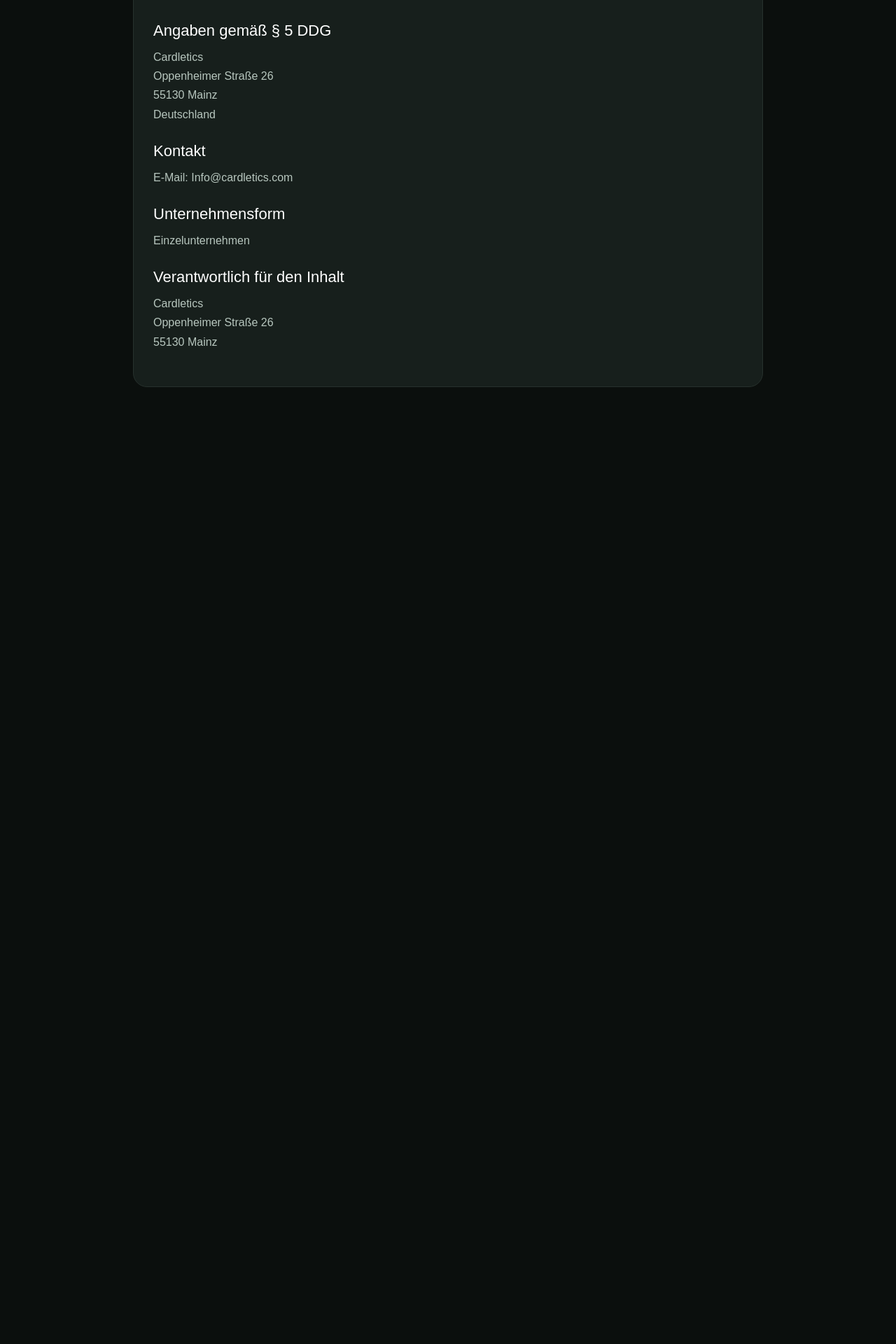
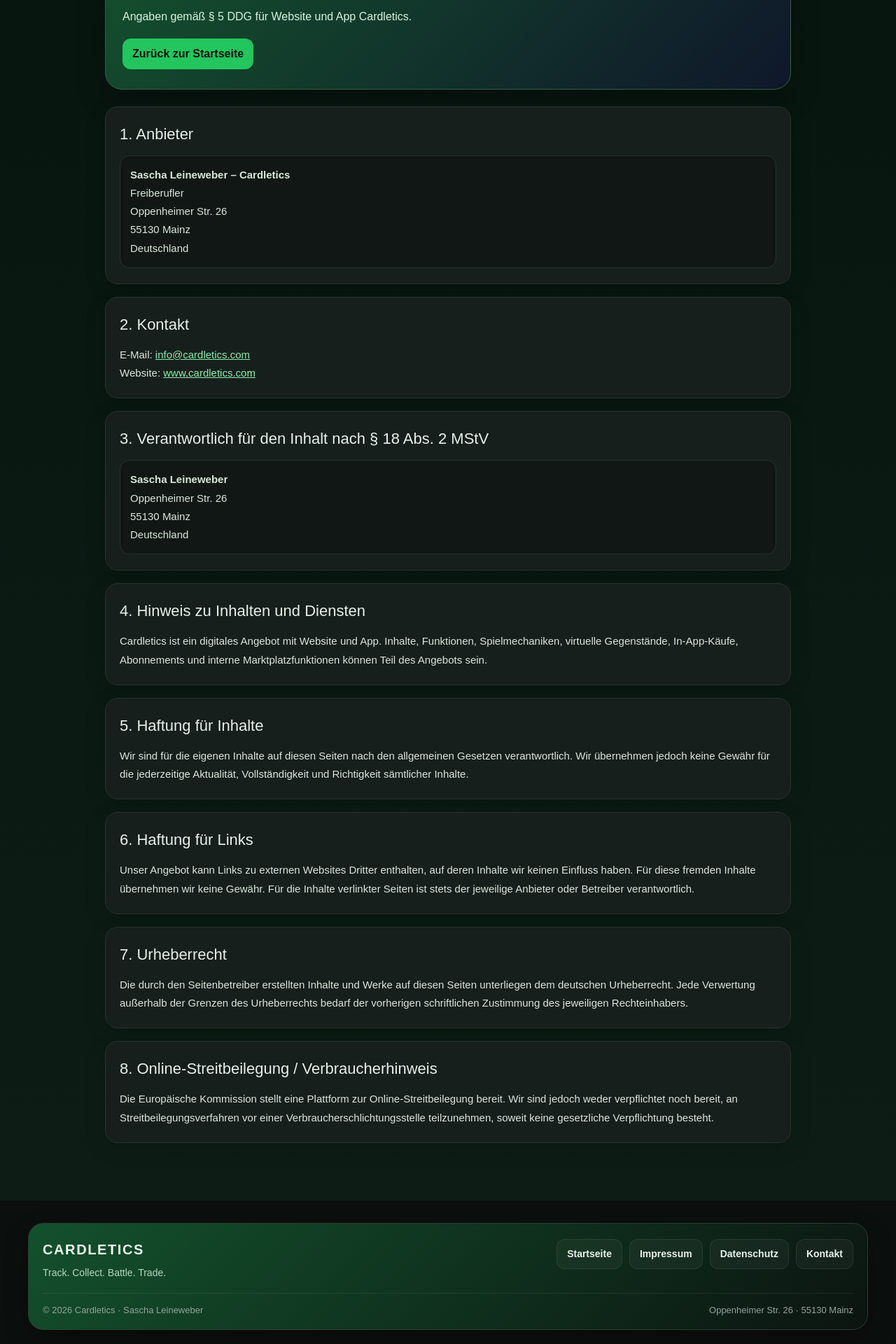
Before and after one commit to Cardletics/cardletics-admin, a Next.js app: page /impressum in a window 1280 px wide. Shown: the part 145-2065 px from the top of the page at 70% size. Before the commit the page ends 800 px from the top, so only its background shows below. Built offline with nearby package versions, Linux system fonts and the light colour scheme.

Commit message:
fix homepage

```diff
--- a/app/datenschutz/page.tsx
+++ b/app/datenschutz/page.tsx
@@ -1,4 +1,5 @@
 import type { CSSProperties } from "react";
+import Link from "next/link";
 
 export default function PrivacyPage() {
   return (
@@ -7,10 +8,13 @@
         <div style={heroStyle}>
           <span style={eyebrowStyle}>Datenschutz</span>
           <h1 style={titleStyle}>Datenschutzerklärung</h1>
-          <p style={subtitleStyle}>
-            Für die Website und die App Cardletics.
-          </p>
+          <p style={subtitleStyle}>Für die Website und die App Cardletics.</p>
           <p style={metaStyle}>Stand: 27.04.2026</p>
+          <div style={heroActionsStyle}>
+            <Link href="/" style={backButtonStyle}>
+              Zurück zur Startseite
+            </Link>
+          </div>
         </div>
 
         <Section title="1. Verantwortlicher">
@@ -238,9 +242,7 @@
             insbesondere Name, E-Mail-Adresse, Betreff und Nachricht, zur
             Bearbeitung deiner Anfrage.
           </p>
-          <p>
-            Support erfolgt derzeit per E-Mail.
-          </p>
+          <p>Support erfolgt derzeit per E-Mail.</p>
         </Section>
 
         <Section title="11. Hosting, Infrastruktur und eingesetzte Dienste">
@@ -473,6 +475,26 @@
   fontSize: "14px",
 };
 
+const heroActionsStyle: CSSProperties = {
+  marginTop: "18px",
+  display: "flex",
+  flexWrap: "wrap",
+  gap: "10px",
+};
+
+const backButtonStyle: CSSProperties = {
+  display: "inline-flex",
+  alignItems: "center",
+  justifyContent: "center",
+  minHeight: "44px",
+  padding: "10px 14px",
+  borderRadius: "12px",
+  background: "#22c55e",
+  color: "#08130c",
+  fontWeight: 700,
+  textDecoration: "none",
+};
+
 const sectionStyle: CSSProperties = {
   background: "#171f1c",
   borderRadius: "18px",
--- a/app/impressum/page.tsx
+++ b/app/impressum/page.tsx
@@ -1,97 +1,219 @@
+import type { CSSProperties } from "react";
 import Link from "next/link";
 
 export default function ImpressumPage() {
   return (
     <main style={pageStyle}>
-      <div style={cardStyle}>
-        <Link href="/" style={backLinkStyle}>
-          ← Zurück zur Startseite
-        </Link>
+      <div style={containerStyle}>
+        <div style={heroStyle}>
+          <span style={eyebrowStyle}>Impressum</span>
+          <h1 style={titleStyle}>Impressum</h1>
+          <p style={subtitleStyle}>Angaben gemäß § 5 DDG für Website und App Cardletics.</p>
+          <div style={heroActionsStyle}>
+            <Link href="/" style={backButtonStyle}>
+              Zurück zur Startseite
+            </Link>
+          </div>
+        </div>
 
-        <h1 style={titleStyle}>Impressum</h1>
-
-        <section style={sectionStyle}>
-          <h2 style={headingStyle}>Angaben gemäß § 5 DDG</h2>
-          <p style={textStyle}>
-            Cardletics
+        <Section title="1. Anbieter">
+          <p style={addressStyle}>
+            <strong>Sascha Leineweber – Cardletics</strong>
             <br />
-            Oppenheimer Straße 26
+            Freiberufler
+            <br />
+            Oppenheimer Str. 26
             <br />
             55130 Mainz
             <br />
             Deutschland
           </p>
-        </section>
+        </Section>
 
-        <section style={sectionStyle}>
-          <h2 style={headingStyle}>Kontakt</h2>
-          <p style={textStyle}>E-Mail: Info@cardletics.com</p>
-        </section>
+        <Section title="2. Kontakt">
+          <p>
+            E-Mail: <a href="mailto:info@cardletics.com" style={linkStyle}>info@cardletics.com</a>
+          </p>
+          <p>
+            Website: <a href="https://www.cardletics.com" style={linkStyle}>www.cardletics.com</a>
+          </p>
+        </Section>
 
-        <section style={sectionStyle}>
-          <h2 style={headingStyle}>Unternehmensform</h2>
-          <p style={textStyle}>Einzelunternehmen</p>
-        </section>
-
-        <section style={sectionStyle}>
-          <h2 style={headingStyle}>Verantwortlich für den Inhalt</h2>
-          <p style={textStyle}>
-            Cardletics
+        <Section title="3. Verantwortlich für den Inhalt nach § 18 Abs. 2 MStV">
+          <p style={addressStyle}>
+            <strong>Sascha Leineweber</strong>
             <br />
-            Oppenheimer Straße 26
+            Oppenheimer Str. 26
             <br />
             55130 Mainz
+            <br />
+            Deutschland
           </p>
-        </section>
+        </Section>
+
+        <Section title="4. Hinweis zu Inhalten und Diensten">
+          <p>
+            Cardletics ist ein digitales Angebot mit Website und App. Inhalte,
+            Funktionen, Spielmechaniken, virtuelle Gegenstände, In-App-Käufe,
+            Abonnements und interne Marktplatzfunktionen können Teil des
+            Angebots sein.
+          </p>
+        </Section>
+
+        <Section title="5. Haftung für Inhalte">
+          <p>
+            Wir sind für die eigenen Inhalte auf diesen Seiten nach den
+            allgemeinen Gesetzen verantwortlich. Wir übernehmen jedoch keine
+            Gewähr für die jederzeitige Aktualität, Vollständigkeit und
+            Richtigkeit sämtlicher Inhalte.
+          </p>
+        </Section>
+
+        <Section title="6. Haftung für Links">
+          <p>
+            Unser Angebot kann Links zu externen Websites Dritter enthalten, auf
+            deren Inhalte wir keinen Einfluss haben. Für diese fremden Inhalte
+            übernehmen wir keine Gewähr. Für die Inhalte verlinkter Seiten ist
+            stets der jeweilige Anbieter oder Betreiber verantwortlich.
+          </p>
+        </Section>
+
+        <Section title="7. Urheberrecht">
+          <p>
+            Die durch den Seitenbetreiber erstellten Inhalte und Werke auf
+            diesen Seiten unterliegen dem deutschen Urheberrecht. Jede
+            Verwertung außerhalb der Grenzen des Urheberrechts bedarf der
+            vorherigen schriftlichen Zustimmung des jeweiligen Rechteinhabers.
+          </p>
+        </Section>
+
+        <Section title="8. Online-Streitbeilegung / Verbraucherhinweis">
+          <p>
+            Die Europäische Kommission stellt eine Plattform zur
+            Online-Streitbeilegung bereit. Wir sind jedoch weder verpflichtet
+            noch bereit, an Streitbeilegungsverfahren vor einer
+            Verbraucherschlichtungsstelle teilzunehmen, soweit keine gesetzliche
+            Verpflichtung besteht.
+          </p>
+        </Section>
       </div>
     </main>
   );
 }
 
-const pageStyle: React.CSSProperties = {
+function Section({
+  title,
+  children,
+}: {
+  title: string;
+  children: React.ReactNode;
+}) {
+  return (
+    <section style={sectionStyle}>
+      <h2 style={sectionTitleStyle}>{title}</h2>
+      <div style={sectionContentStyle}>{children}</div>
+    </section>
+  );
+}
+
+const pageStyle: CSSProperties = {
   minHeight: "100vh",
-  background: "#0b0f0d",
-  padding: "24px",
-  color: "#e7f1eb",
-  fontFamily: "Arial, sans-serif",
+  background: "linear-gradient(180deg, #07150f 0%, #0d1d16 100%)",
+  padding: "32px 16px 64px",
+  color: "#eaf6ee",
 };
 
-const cardStyle: React.CSSProperties = {
-  maxWidth: "900px",
+const containerStyle: CSSProperties = {
+  maxWidth: "980px",
   margin: "0 auto",
-  background: "#171f1c",
-  border: "1px solid #27312d",
-  borderRadius: "20px",
-  padding: "28px",
 };
 
-const backLinkStyle: React.CSSProperties = {
-  color: "#86efac",
+const heroStyle: CSSProperties = {
+  background: "linear-gradient(135deg, #14532d 0%, #0f172a 100%)",
+  border: "1px solid #2f5f45",
+  borderRadius: "24px",
+  padding: "28px 24px",
+  boxShadow: "0 14px 40px rgba(0,0,0,0.28)",
+  marginBottom: "24px",
+};
+
+const eyebrowStyle: CSSProperties = {
+  display: "inline-block",
+  padding: "6px 10px",
+  borderRadius: "999px",
+  background: "rgba(34,197,94,0.12)",
+  color: "#bbf7d0",
+  fontSize: "12px",
+  fontWeight: 700,
+  letterSpacing: "0.03em",
+  marginBottom: "12px",
+};
+
+const titleStyle: CSSProperties = {
+  margin: 0,
+  fontSize: "38px",
+  lineHeight: 1.08,
+  color: "#ffffff",
+};
+
+const subtitleStyle: CSSProperties = {
+  marginTop: "12px",
+  marginBottom: 0,
+  color: "#d7f5df",
+  fontSize: "16px",
+  lineHeight: 1.6,
+};
+
+const heroActionsStyle: CSSProperties = {
+  marginTop: "18px",
+  display: "flex",
+  flexWrap: "wrap",
+  gap: "10px",
+};
+
+const backButtonStyle: CSSProperties = {
+  display: "inline-flex",
+  alignItems: "center",
+  justifyContent: "center",
+  minHeight: "44px",
+  padding: "10px 14px",
+  borderRadius: "12px",
+  background: "#22c55e",
+  color: "#08130c",
+  fontWeight: 700,
   textDecoration: "none",
-  display: "inline-block",
+};
+
+const sectionStyle: CSSProperties = {
+  background: "#171f1c",
+  borderRadius: "18px",
+  padding: "22px 20px",
+  border: "1px solid #27312d",
+  boxShadow: "0 8px 30px rgba(0,0,0,0.16)",
   marginBottom: "18px",
 };
 
-const titleStyle: React.CSSProperties = {
+const sectionTitleStyle: CSSProperties = {
   marginTop: 0,
-  marginBottom: "20px",
-  fontSize: "38px",
-  color: "#ffffff",
+  marginBottom: "14px",
+  fontSize: "22px",
+  color: "#e7f1eb",
 };
 
-const sectionStyle: React.CSSProperties = {
-  marginBottom: "22px",
+const sectionContentStyle: CSSProperties = {
+  color: "#d9e7de",
+  lineHeight: 1.75,
+  fontSize: "15px",
 };
 
-const headingStyle: React.CSSProperties = {
-  margin: "0 0 8px 0",
-  fontSize: "22px",
-  color: "#ffffff",
+const addressStyle: CSSProperties = {
+  background: "#101714",
+  border: "1px solid #27312d",
+  borderRadius: "14px",
+  padding: "14px",
 };
 
-const textStyle: React.CSSProperties = {
-  margin: 0,
-  color: "#b7c6be",
-  lineHeight: 1.7,
-  whiteSpace: "pre-line",
+const linkStyle: CSSProperties = {
+  color: "#86efac",
+  textDecoration: "underline",
 };
--- a/app/layout.tsx
+++ b/app/layout.tsx
@@ -1,10 +1,11 @@
 import "./globals.css";
+import SiteFooter from "../components/SiteFooter";
 
 export const metadata = {
   title: "Cardletics",
   description: "Cardletics Website",
   icons: {
-    icon: "/favicon.png", // ← DAS ist dein Tab-Icon
+    icon: "/favicon.png",
   },
 };
 
@@ -15,7 +16,27 @@
 }) {
   return (
     <html lang="de">
-      <body>{children}</body>
+      <body style={bodyStyle}>
+        <div style={pageShellStyle}>
+          <div style={contentStyle}>{children}</div>
+          <SiteFooter />
+        </div>
+      </body>
     </html>
   );
 }
+
+const bodyStyle: React.CSSProperties = {
+  margin: 0,
+  background: "#0b0f0d",
+};
+
+const pageShellStyle: React.CSSProperties = {
+  minHeight: "100vh",
+  display: "flex",
+  flexDirection: "column",
+};
+
+const contentStyle: React.CSSProperties = {
+  flex: 1,
+};
--- /dev/null
+++ b/components/SiteFooter.tsx
@@ -0,0 +1,132 @@
+"use client";
+
+import Link from "next/link";
+import type { CSSProperties } from "react";
+
+export default function SiteFooter() {
+  return (
+    <footer style={footerWrapStyle}>
+      <div style={footerStyle}>
+        <div style={topRowStyle}>
+          <div style={brandBlockStyle}>
+            <div style={logoStyle}>CARDLETICS</div>
+            <p style={taglineStyle}>
+              Track. Collect. Battle. Trade.
+            </p>
+          </div>
+
+          <nav style={navStyle} aria-label="Footer Navigation">
+            <Link href="/" style={linkStyle}>
+              Startseite
+            </Link>
+            <Link href="/impressum" style={linkStyle}>
+              Impressum
+            </Link>
+            <Link href="/datenschutz" style={linkStyle}>
+              Datenschutz
+            </Link>
+            <a href="mailto:info@cardletics.com" style={linkStyle}>
+              Kontakt
+            </a>
+          </nav>
+        </div>
+
+        <div style={dividerStyle} />
+
+        <div style={bottomRowStyle}>
+          <span style={smallTextStyle}>
+            © {new Date().getFullYear()} Cardletics · Sascha Leineweber
+          </span>
+          <span style={smallTextStyle}>
+            Oppenheimer Str. 26 · 55130 Mainz
+          </span>
+        </div>
+      </div>
+    </footer>
+  );
+}
+
+const footerWrapStyle: CSSProperties = {
+  width: "100%",
+  padding: "0 16px 20px",
+  boxSizing: "border-box",
+  marginTop: "32px",
+};
+
+const footerStyle: CSSProperties = {
+  maxWidth: "1200px",
+  margin: "0 auto",
+  background:
+    "linear-gradient(135deg, rgba(20,83,45,0.96) 0%, rgba(12,20,16,0.96) 100%)",
+  border: "1px solid #2b3b33",
+  borderRadius: "22px",
+  padding: "22px 20px 18px",
+  boxShadow: "0 12px 36px rgba(0,0,0,0.24)",
+};
+
+const topRowStyle: CSSProperties = {
+  display: "flex",
+  justifyContent: "space-between",
+  alignItems: "flex-start",
+  gap: "20px",
+  flexWrap: "wrap",
+};
+
+const brandBlockStyle: CSSProperties = {
+  minWidth: "220px",
+};
+
+const logoStyle: CSSProperties = {
+  fontSize: "20px",
+  fontWeight: 900,
+  letterSpacing: "0.08em",
+  color: "#eafff0",
+};
+
+const taglineStyle: CSSProperties = {
+  margin: "8px 0 0 0",
+  color: "#b7d6c0",
+  fontSize: "14px",
+  lineHeight: 1.5,
+};
+
+const navStyle: CSSProperties = {
+  display: "flex",
+  gap: "10px",
+  flexWrap: "wrap",
+  justifyContent: "flex-end",
+};
+
+const linkStyle: CSSProperties = {
+  display: "inline-flex",
+  alignItems: "center",
+  justifyContent: "center",
+  minHeight: "40px",
+  padding: "10px 14px",
+  borderRadius: "12px",
+  border: "1px solid rgba(255,255,255,0.08)",
+  background: "rgba(255,255,255,0.04)",
+  color: "#e7f1eb",
+  textDecoration: "none",
+  fontWeight: 700,
+  fontSize: "14px",
+};
+
+const dividerStyle: CSSProperties = {
+  height: "1px",
+  margin: "18px 0 14px",
+  background: "rgba(255,255,255,0.08)",
+};
+
+const bottomRowStyle: CSSProperties = {
+  display: "flex",
+  justifyContent: "space-between",
+  alignItems: "center",
+  gap: "12px",
+  flexWrap: "wrap",
+};
+
+const smallTextStyle: CSSProperties = {
+  color: "#94a39b",
+  fontSize: "13px",
+};
```
Also changed, not shown: public/Screenshot_20260427-152516~2.jpg (added), public/shop-screen1.png (renamed from public/shop-screen.png).
